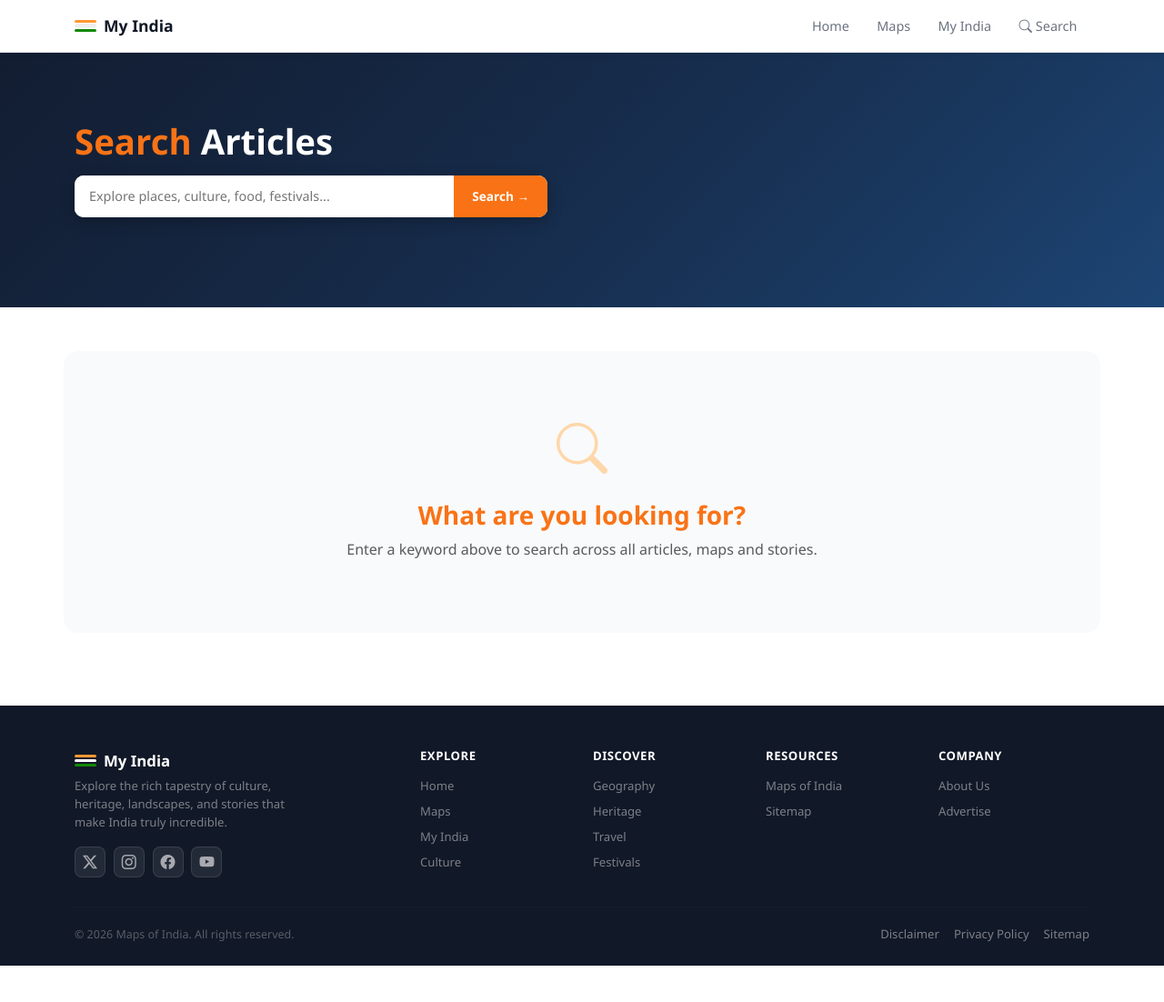
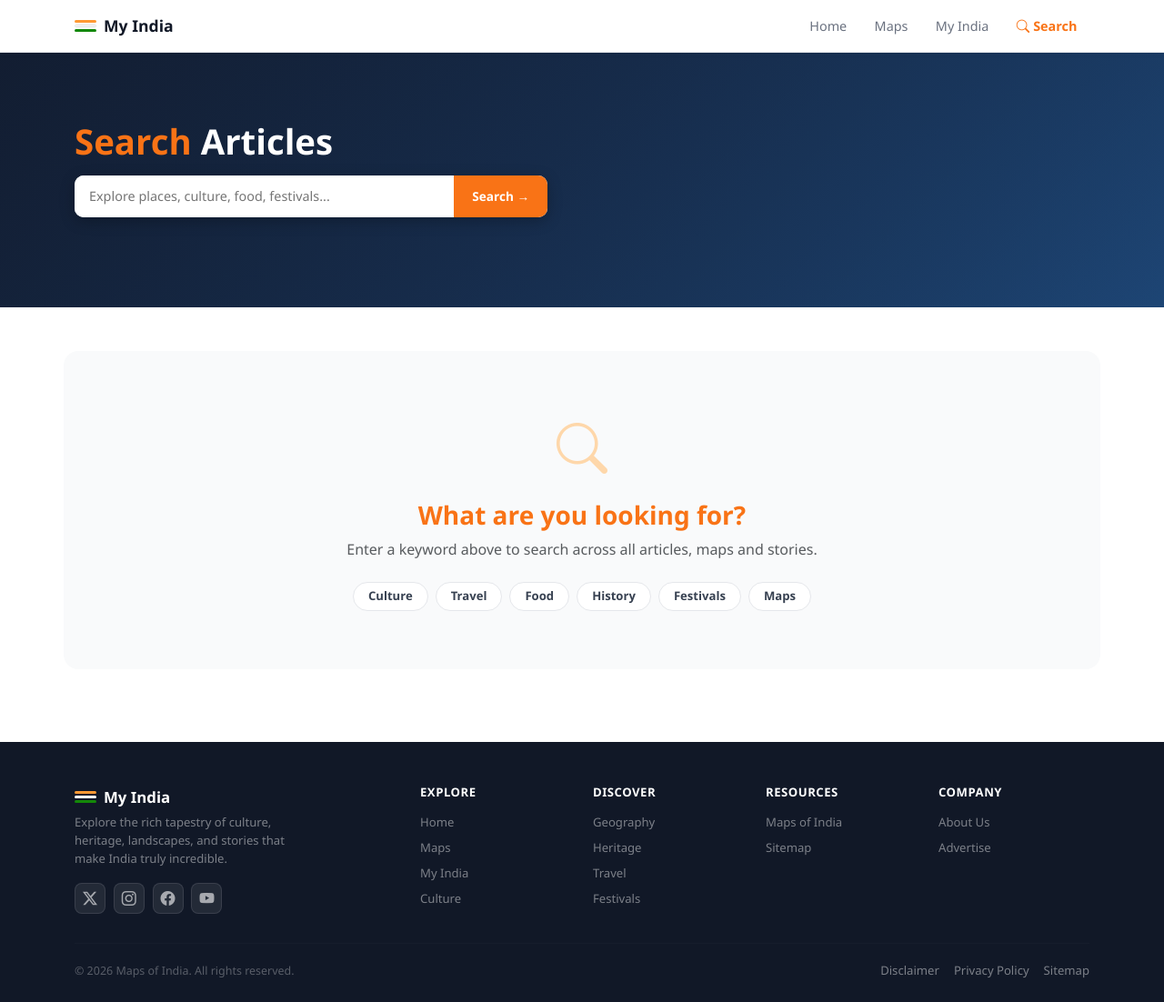
Before and after one commit to ag1170-pixel/MOI_project, a Django app: page /search/ in a window 1280 px wide. Shown: the whole page at 91% size. Before the commit the page ends 1062 px from the top, so only its background shows below. Run offline with Django 5.2, Linux system fonts and the light colour scheme; data comes from the database, SQL or seed files in the repository; some libraries are stand-ins or nearby versions.

Commit message:
Fix 6 bugs: explore cycle, search pagination, nav active, logout POST, URL aliases, explore_items context
- apps/public/views.py: add EXPLORE_ITEMS constant and pass to HomeView context
  so the explore for-loop runs (was always hitting empty block); add Paginator
  to SearchView (12/page), pass result_count + page_obj separately
- apps/public/urls.py: add trailing-slash aliases for /maps/ and /my-india/ so
  both /maps and /maps/ work without 404
- apps/accounts/views.py: add post() method to LogoutView so the new POST form works
- templates/base.html: change logout from GET <a> tag to POST <form> (CSRF-safe)
- templates/public/home.html: fix broken explore-box color class — replace
  broken {% with "eb-"|add:forloop.counter %} with {% cycle 'eb-1' 'eb-2' ... %}
- templates/public/search.html: add {% block nav_search %}active{% endblock %};
  use result_count for count display; add {% include "_pagination.html" %};
  add suggestion pills on empty search state

Co-Authored-By: Claude Sonnet 4.6 <noreply@anthropic.com>

```diff
--- a/apps/accounts/views.py
+++ b/apps/accounts/views.py
@@ -33,3 +33,7 @@ class LogoutView(View):
     def get(self, request):
         logout(request)
         return redirect('accounts:login')
+
+    def post(self, request):
+        logout(request)
+        return redirect('accounts:login')
--- a/apps/public/urls.py
+++ b/apps/public/urls.py
@@ -5,7 +5,9 @@ app_name = 'public'
 
 urlpatterns = [
     path('', views.HomeView.as_view(), name='home'),
-    path('maps', views.MapsView.as_view(), name='maps'),
-    path('my-india', views.MyIndiaView.as_view(), name='my_india'),
+    path('maps/', views.MapsView.as_view(), name='maps'),
+    path('maps', views.MapsView.as_view()),          # no-slash alias
+    path('my-india/', views.MyIndiaView.as_view(), name='my_india'),
+    path('my-india', views.MyIndiaView.as_view()),   # no-slash alias
     path('search/', views.SearchView.as_view(), name='search'),
 ]
--- a/apps/public/views.py
+++ b/apps/public/views.py
@@ -3,6 +3,14 @@ from django.shortcuts import render
 from django.views import View
 from django.core.paginator import Paginator
 from apps.pages.models import Page, SiteSettings
+
+# Hardcoded explore items — shown on home page explore section
+EXPLORE_ITEMS = [
+    {'icon': 'trophy-fill',   'label': 'Adventure', 'url': '/search/?q=adventure'},
+    {'icon': 'flower1',       'label': 'Spiritual',  'url': '/search/?q=spiritual'},
+    {'icon': 'egg-fried',     'label': 'Food',       'url': '/search/?q=food'},
+    {'icon': 'tree-fill',     'label': 'Nature',     'url': '/maps'},
+]
 
 
 def _published(category=None):
@@ -39,6 +47,7 @@ class HomeView(View):
             'hero_word1':     hero_word1,
             'hero_word2':     hero_word2,
             'hero_word3':     hero_word3,
+            'explore_items':  EXPLORE_ITEMS,
         })
 
 
@@ -77,16 +86,19 @@ class SearchView(View):
 
     def get(self, request):
         q = request.GET.get('q', '').strip()
-        results = Page.objects.none()
+        results_qs = Page.objects.none()
         if q:
-            results = _published().filter(
+            results_qs = _published().filter(
                 Q(title__icontains=q) |
                 Q(description__icontains=q) |
                 Q(keywords__icontains=q)
             )
+        page_obj = Paginator(results_qs, 12).get_page(request.GET.get('page', 1))
         return render(request, self.template_name, {
-            'query':      q,
-            'results':    results,
-            'page_title': f'Search: {q}' if q else 'Search — My India',
-            'site':       SiteSettings.get_settings(),
+            'query':        q,
+            'results':      page_obj,          # paginated
+            'result_count': results_qs.count() if q else 0,
+            'page_obj':     page_obj,
+            'page_title':   f'Search: {q}' if q else 'Search — My India',
+            'site':         SiteSettings.get_settings(),
         })
--- a/templates/public/home.html
+++ b/templates/public/home.html
@@ -80,9 +80,8 @@
 
   <div class="row g-3 mb-5">
     {% for item in explore_items %}
-    {% with color_class="eb-"|add:forloop.counter|stringformat:"s" %}
     <div class="col-6 col-md-3">
-      <a href="{{ item.url|default:'/search/?q='|add:item.label }}" class="explore-box {{ color_class }} text-decoration-none d-block">
+      <a href="{{ item.url }}" class="explore-box {% cycle 'eb-1' 'eb-2' 'eb-3' 'eb-4' %} text-decoration-none d-block">
         <div class="box-body">
           <div class="box-icon"><i class="bi bi-{{ item.icon }}"></i></div>
           <div class="box-title">{{ item.label }}</div>
@@ -90,7 +89,6 @@
         </div>
       </a>
     </div>
-    {% endwith %}
     {% empty %}
     <div class="col-6 col-md-3">
       <a href="/search/?q=adventure" class="explore-box eb-1 text-decoration-none d-block"><div class="box-body"><div class="box-icon"><i class="bi bi-trophy-fill"></i></div><div class="box-title">Adventure</div><div class="box-line"></div></div></a>
--- a/templates/public/search.html
+++ b/templates/public/search.html
@@ -1,5 +1,6 @@
 {% extends "public/public_base.html" %}
 {% block page_title %}{{ page_title }}{% endblock %}
+{% block nav_search %}active{% endblock %}
 
 {% block body %}
 
@@ -15,7 +16,6 @@
         <span class="t-orange">Search</span> Articles
       {% endif %}
     </h1>
-    <!-- Search form (also works from this page) -->
     <form method="get" action="/search/" class="hero-search" style="max-width:520px;">
       <input type="text" name="q" value="{{ query }}" placeholder="Explore places, culture, food, festivals..." autofocus>
       <button type="submit">Search &rarr;</button>
@@ -27,10 +27,10 @@
 <div class="container" style="padding:3rem 0 5rem;">
 
   {% if query %}
-    {% if results %}
+    {% if result_count %}
       <div class="d-flex align-items-center justify-content-between mb-4">
         <h2 class="sec-title-left mb-0">
-          {{ results|length }} result{{ results|length|pluralize }} found
+          {{ result_count }} result{{ result_count|pluralize }} for &ldquo;{{ query }}&rdquo;
         </h2>
         <a href="/" style="color:var(--muted);font-size:.85rem;text-decoration:none;">
           <i class="bi bi-arrow-left me-1"></i>Back to Home
@@ -45,11 +45,13 @@
         {% endfor %}
       </div>
 
+      {% include "public/_pagination.html" %}
+
     {% else %}
       <div class="empty-state">
         <div style="font-size:3.5rem;color:#FED7AA;" class="mb-3"><i class="bi bi-search"></i></div>
         <h3 class="fw-bold" style="color:var(--orange);">No results found</h3>
-        <p class="text-muted mb-4">No articles match "<strong>{{ query }}</strong>". Try a different keyword.</p>
+        <p class="text-muted mb-4">No articles match &ldquo;<strong>{{ query }}</strong>&rdquo;. Try a different keyword.</p>
         <div class="d-flex gap-3 justify-content-center flex-wrap">
           <a href="/maps" class="btn-explore">Browse Maps</a>
           <a href="/my-india" style="color:var(--orange);font-weight:700;text-decoration:none;display:inline-flex;align-items:center;gap:6px;padding:.6rem 1.4rem;border:2px solid var(--orange);border-radius:8px;">Browse Stories</a>
@@ -62,6 +64,15 @@
       <div style="font-size:3.5rem;color:#FED7AA;" class="mb-3"><i class="bi bi-search"></i></div>
       <h3 class="fw-bold" style="color:var(--orange);">What are you looking for?</h3>
       <p class="text-muted">Enter a keyword above to search across all articles, maps and stories.</p>
+      <!-- Quick suggestion pills -->
+      <div class="cat-pills justify-content-center mt-4">
+        <a href="/search/?q=culture"   class="cat-pill">Culture</a>
+        <a href="/search/?q=travel"    class="cat-pill">Travel</a>
+        <a href="/search/?q=food"      class="cat-pill">Food</a>
+        <a href="/search/?q=history"   class="cat-pill">History</a>
+        <a href="/search/?q=festivals" class="cat-pill">Festivals</a>
+        <a href="/maps"                class="cat-pill">Maps</a>
+      </div>
     </div>
   {% endif %}
 
```
Also changed, not shown: templates/base.html (+7 -4 lines).
